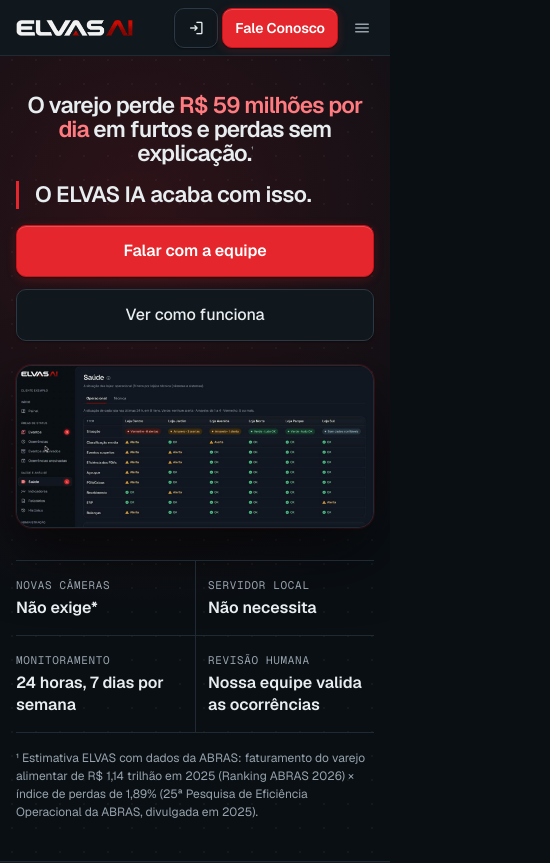
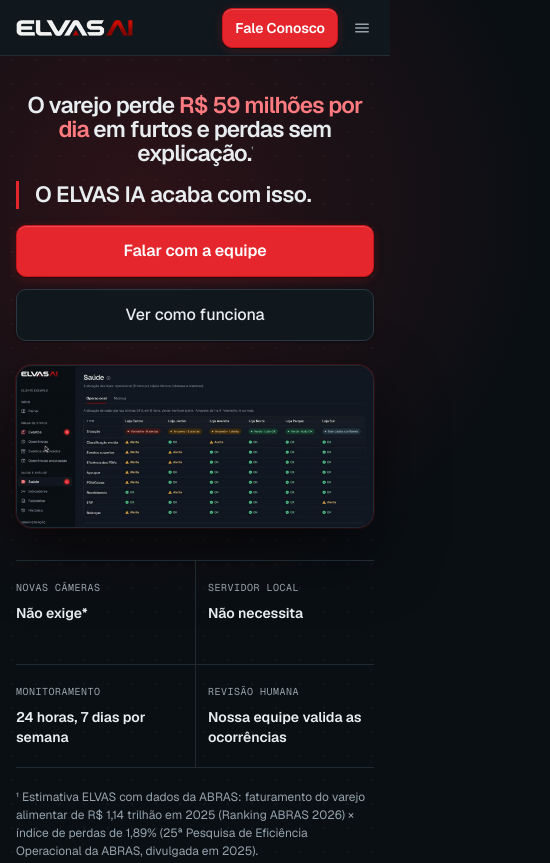
Before and after one commit to elvas-ai-dev/elvas-site, a plain HTML site: page index.html in a window 390 px wide. Shown: the top 863 px of the page, 550 px wide, since content can reach past the window. Drawn offline with nearby package versions, Linux system fonts and the light colour scheme.

Commit message:
Hero mobile: harmonia stats + Acesso só no menu
No celular, tipografia uniforme e padding nas stats (sem corte) e o CTA Acesso ao ELVAS sai da barra para o drawer. Desktop intacto; ?v=20261123-12.

```diff
--- a/css/site.css
+++ b/css/site.css
@@ -28,6 +28,8 @@ main ul, main ol { padding: 0; list-style: none; }
 .site-menu .ev-nav__item { width: 100%; height: 40px; justify-content: flex-start; padding: 0 10px; text-decoration: none; }
 .site-menu .ev-nav__item > :not(.ev-icon) { display: inline; }
 .site-menu .ev-nav__group { height: auto; width: auto; margin: 0; background: none; font-size: 11px; padding: var(--space-4) 10px var(--space-2); }
+/* Acesso ao ELVAS: no desktop fica só no header; no mobile só no drawer */
+.site-menu__acesso { display: none !important; }
 
 /* ---------- Estrutura ---------- */
 .wrap { max-width: 1200px; margin: 0 auto; padding: 0 var(--space-8); }
@@ -226,16 +228,15 @@ main section > .wrap + .wrap { margin-top: var(--space-12); }
   .site-header { height: var(--topbar-h); padding: 0 var(--space-2) 0 var(--space-4); }
   .site-header__brand img { height: 18px; }
   .site-header__brand .site-header__simbolo { height: 32px; }
-  .site-header__label { display: none; }
-  .site-header__acesso { width: var(--touch-min); padding: 0; }
-  .site-header__acesso .ev-icon { margin: 0; }
+  .site-header__acesso { display: none !important; }
   .site-header__actions .ev-btn { padding-left: var(--space-3); padding-right: var(--space-3); }
-  .site-header__actions .site-header__acesso, .site-header__actions .site-header__menu { padding: 0; }
+  .site-header__actions .site-header__menu { padding: 0; }
   .site-menu { top: var(--topbar-h); left: 0; right: 0; width: auto; max-height: calc(100dvh - var(--topbar-h)); border-left: 0; border-right: 0; }
+  .site-menu__acesso { display: flex !important; }
   html { scroll-padding-top: calc(var(--topbar-h) + var(--space-4)); }
   main section { padding: 64px 0; scroll-margin-top: var(--topbar-h); }
   .wrap { padding: 0 var(--space-4); }
-  .s-hero { padding: 38px 0 40px; }
+  .s-hero { padding: 38px 0 48px; overflow: visible; }
   .s-hero__title { margin-bottom: var(--space-4); }
   .s-hero__title .t-hero { font-size: clamp(22.68px, 3.276vw, 40.32px); text-align: center; }
   .s-hero > .wrap + .wrap { margin-top: var(--space-4); }
@@ -244,8 +245,20 @@ main section > .wrap + .wrap { margin-top: var(--space-12); }
   .s-hero__text .ev-section__title { display: none; }
   .s-hero__ctas { margin-top: 0; }
   .s-hero__ctas .ev-btn { flex: 1 1 100%; }
-  .s-hero__stats { margin-top: var(--space-8) !important; }
-  .s-hero__stats > div { padding: var(--space-4) var(--space-3); }
+  .s-hero__stats {
+    margin-top: var(--space-8) !important; margin-bottom: var(--space-5) !important;
+    align-items: stretch; grid-auto-rows: 1fr;
+  }
+  .s-hero__stats > div {
+    display: flex; flex-direction: column; gap: var(--space-2);
+    padding: var(--space-5) var(--space-3); min-height: 0; overflow: visible;
+  }
+  .s-hero__stats > div:nth-child(even) { padding-right: 0; }
+  .s-hero__stats dt { font-size: 10px; line-height: 14px; letter-spacing: .05em; flex: none; }
+  .s-hero__stats dd {
+    margin: 0; flex: none; font-size: 14px; line-height: 20px; font-weight: 600;
+    overflow: visible; overflow-wrap: break-word; hyphens: manual;
+  }
   .s-pain, .s-versus__item, .s-money__col, .s-calc { padding: var(--space-5); }
   .s-versus { grid-template-columns: 1fr; }
   .s-steps--4, .s-verbs, .s-feats { grid-template-columns: 1fr; }
--- a/index.html
+++ b/index.html
@@ -12,8 +12,8 @@
   <meta property="og:image" content="https://elvas-ai.com/assets/ELVAS_logo.jpg">
   <meta property="og:url" content="https://elvas-ai.com/">
   <link rel="icon" href="/ui/logos/elvas-simbolo.svg" type="image/svg+xml">
-  <link rel="stylesheet" href="/ui/index.css?v=20261123-11">
-  <link rel="stylesheet" href="/css/site.css?v=20261123-11">
+  <link rel="stylesheet" href="/ui/index.css?v=20261123-12">
+  <link rel="stylesheet" href="/css/site.css?v=20261123-12">
 </head>
 <body class="ev">
 <div class="site-shell">
@@ -30,6 +30,7 @@
 
   <!-- Menu expansível (abre pelo botão de menu) -->
   <nav class="site-menu" id="site-menu" aria-label="Seções do site" hidden>
+    <a class="ev-nav__item site-menu__acesso" href="https://v0.elvas-ai.com/"><span class="ev-icon" aria-hidden="true">login</span><span>Acesso ao ELVAS</span></a>
     <a class="ev-nav__item" href="#inicio" aria-current="page"><span class="ev-icon" aria-hidden="true">space_dashboard</span><span>Início</span></a>
     <a class="ev-nav__item" href="#o-problema"><span class="ev-icon" aria-hidden="true">report</span><span>O problema</span></a>
     <a class="ev-nav__item" href="#o-que-e"><span class="ev-icon" aria-hidden="true">join</span><span>O que é a ELVAS</span></a>
```
